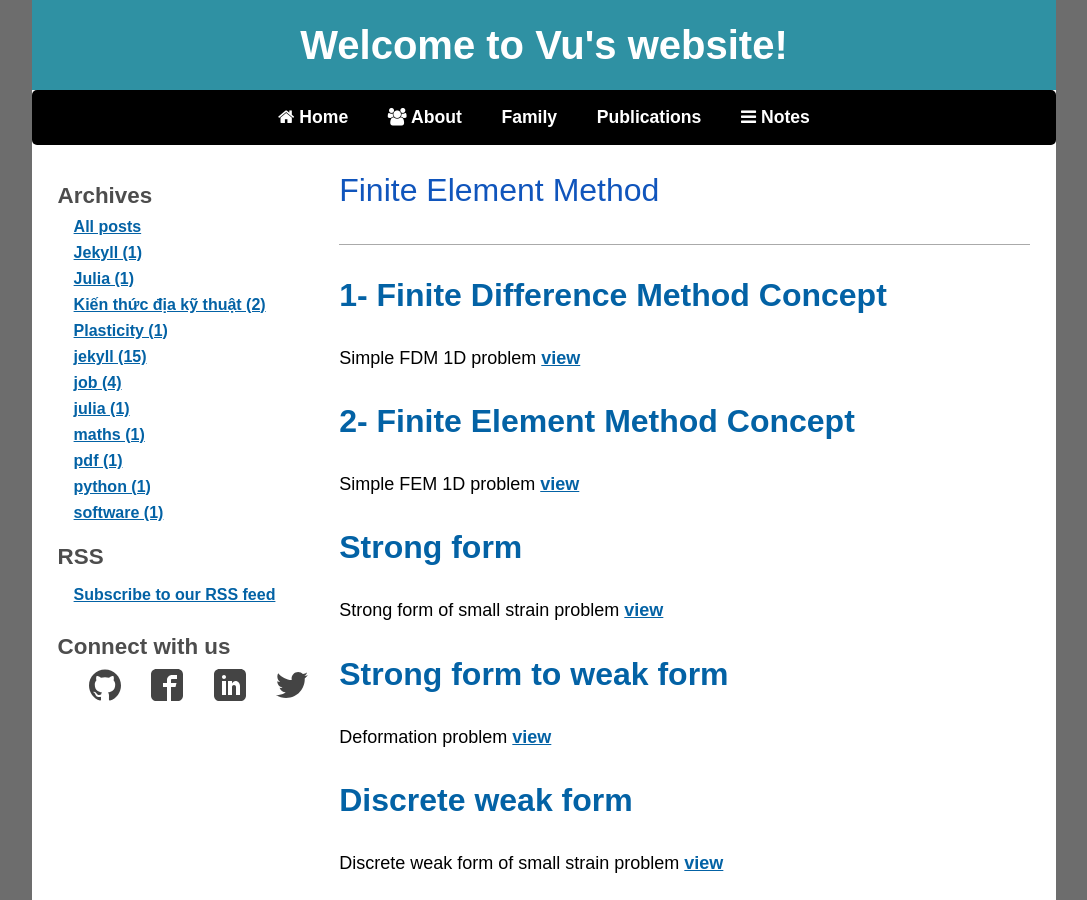
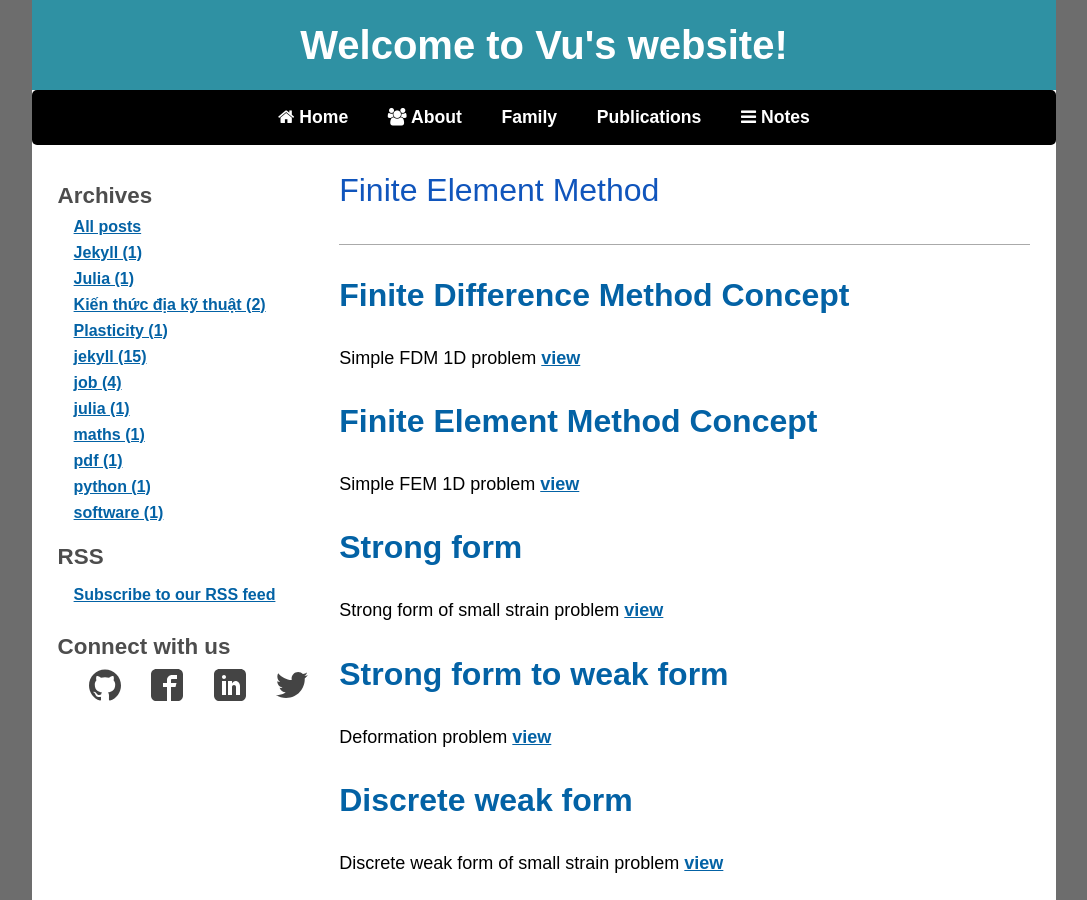
Before and after one commit to quangvunp/geomechanics, a Jekyll site: the page built from FEM.md, in a window 1280 px wide and 900 px high. Shown: the whole window, without its empty margins (96-1183 px from the left). Built offline with Jekyll 4.4.1, drawn with Linux system fonts in a browser that asks for light colours.

Commit message:
Update FEM.md

```diff
--- a/FEM.md
+++ b/FEM.md
@@ -3,10 +3,10 @@ layout: page
 title: Finite Element Method
 ---
 
-<h1> 1- Finite Difference Method Concept </h1>
+<h1> Finite Difference Method Concept </h1>
 Simple FDM 1D problem [view]({{ site.url }}/assests/Notes/FEM/FDM_1D.PDF)
 
-<h1> 2- Finite Element Method Concept </h1>
+<h1> Finite Element Method Concept </h1>
 Simple FEM 1D problem [view]({{ site.url }}/assests/Notes/FEM/Fem1D.PDF)
 
 
@@ -17,7 +17,7 @@ Strong form of small strain problem [view]({{ site.url }}/assests/Notes/FEM/1_St
 Deformation problem [view]({{ site.url }}/assests/Notes/FEM/2_StrongToWeakForm-SmallStrain.pdf)
 
 <h1> Discrete weak form </h1>
-Discrete weak form of small strain problem [view]({{ site.url }}/assests/Notes/FEM/DiscreteWeakForm-GlobalStiffnessMatrix.pdf.pdf)
+Discrete weak form of small strain problem [view]({{ site.url }}/assests/Notes/FEM/DiscreteWeakForm-GlobalStiffnessMatrix.pdf)
 
 <h1> Integration by part in 2D/3D </h1>
 Integration by part in 2D/3D [view]({{ site.url }}/assests/Notes/FEM/IntegrationByParts.pdf)
@@ -27,7 +27,7 @@ Shape function of 1D, triangle element [view]({{ site.url }}/assests/Notes/FEM/S
 
 
 <h1> Numerical Integration </h1>
-Gauss Quadrature Integration [view]({{ site.url }}/assests/Notes/FEM/GaussIntegration.PDF)
+Gauss Quadrature Integration [view]({{ site.url }}/assests/Notes/FEM/GaussIntegration.pdf	)
 
 <h1> Divergence Theorem </h1>
 Divergence [view](https://www.khanacademy.org/math/multivariable-calculus/multivariable-derivatives/divergence-and-curl-articles/a/divergence)
```
